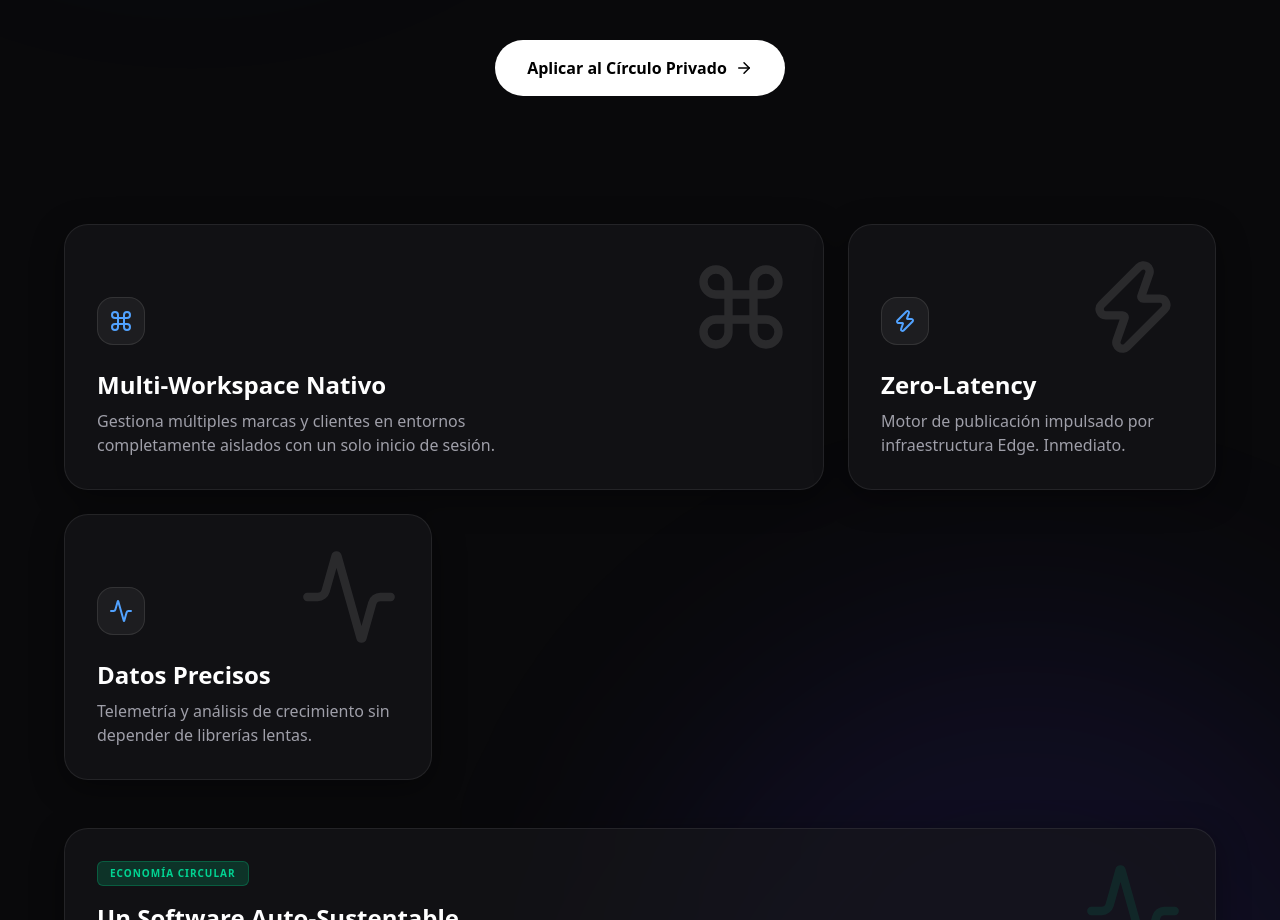
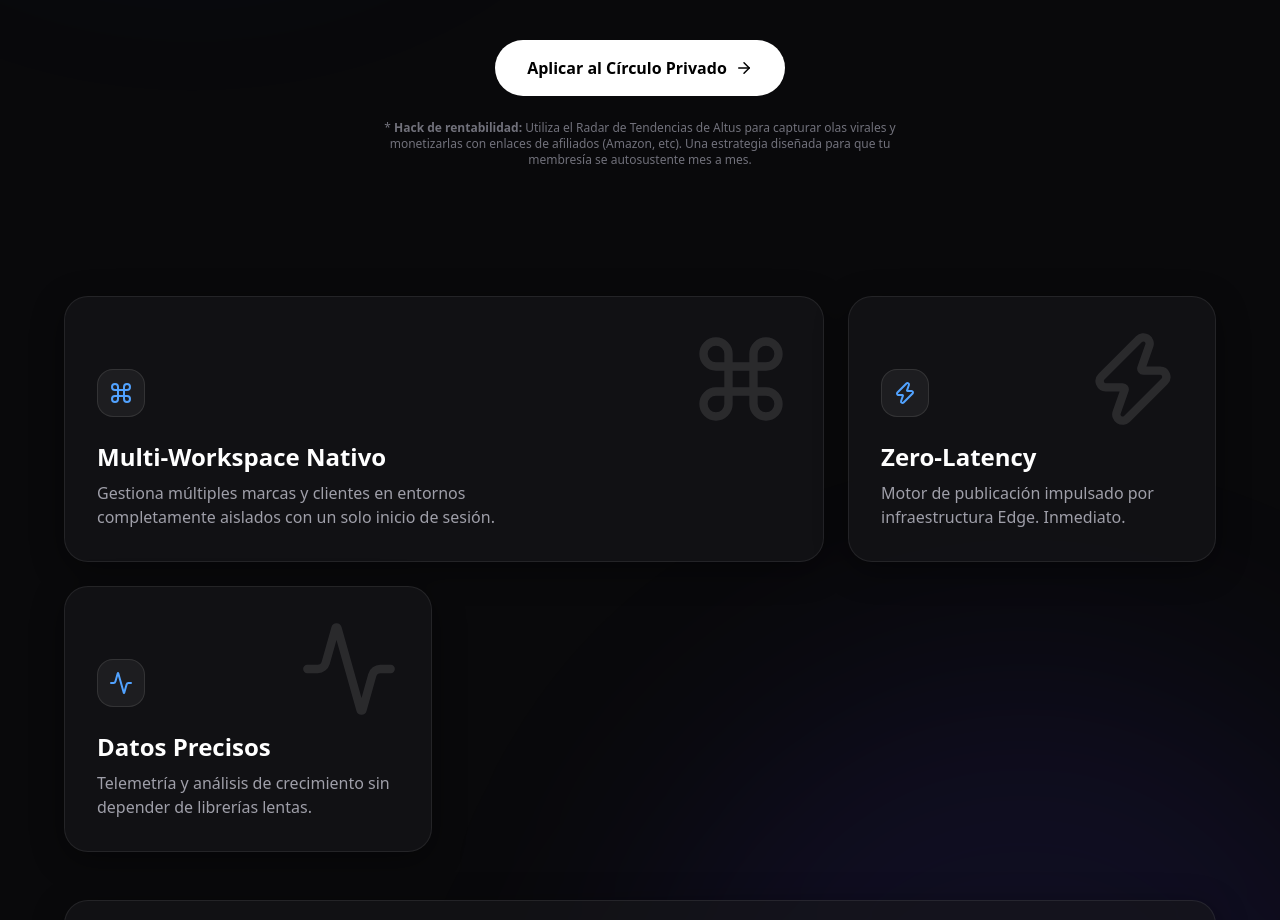
Before and after one commit to CORAZONPERFECTO/altus-app, a Next.js app: page / in a window 1280 px wide. Shown: the part 920-1840 px from the top of the page. Built offline with nearby package versions, Linux system fonts and the light colour scheme.

Commit message:
Add self-sustain strategy copy to Landing

```diff
--- a/src/app/page.tsx
+++ b/src/app/page.tsx
@@ -84,6 +84,10 @@ export default function EliteLandingPage() {
               <ArrowRight size={18} className="group-hover:translate-x-1 transition-transform" />
             </Link>
           </div>
+
+          <p className="mt-6 text-[11px] md:text-xs text-zinc-500 font-medium max-w-xl mx-auto animate-fade-up px-4" style={{ animationDelay: '350ms' }}>
+            * <strong>Hack de rentabilidad:</strong> Utiliza el Radar de Tendencias de Altus para capturar olas virales y monetizarlas con enlaces de afiliados (Amazon, etc). Una estrategia diseñada para que tu membresía se autosustente mes a mes.
+          </p>
         </div>
 
         {/* Bento Grid */}
```
